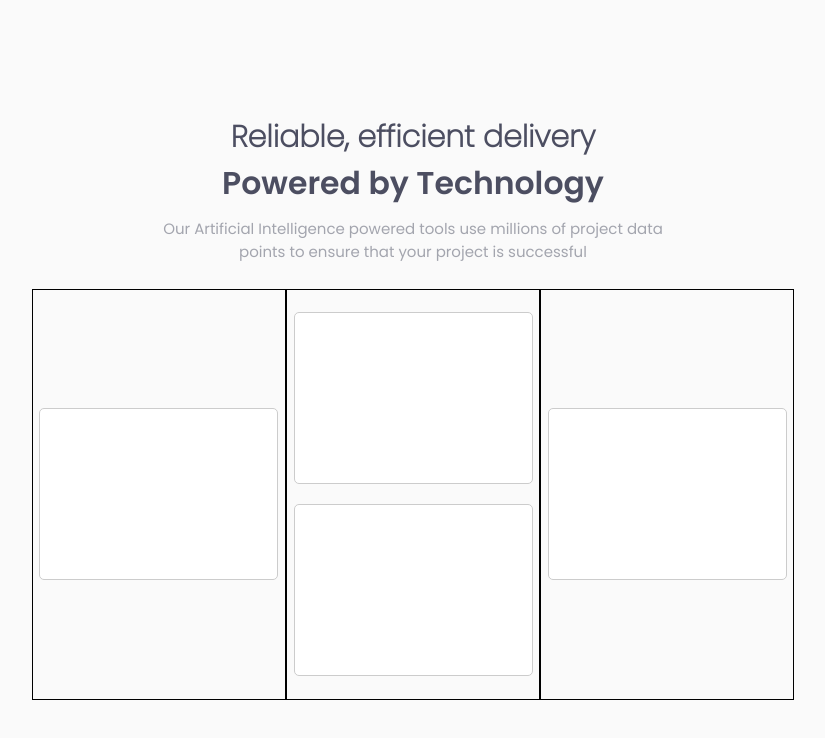
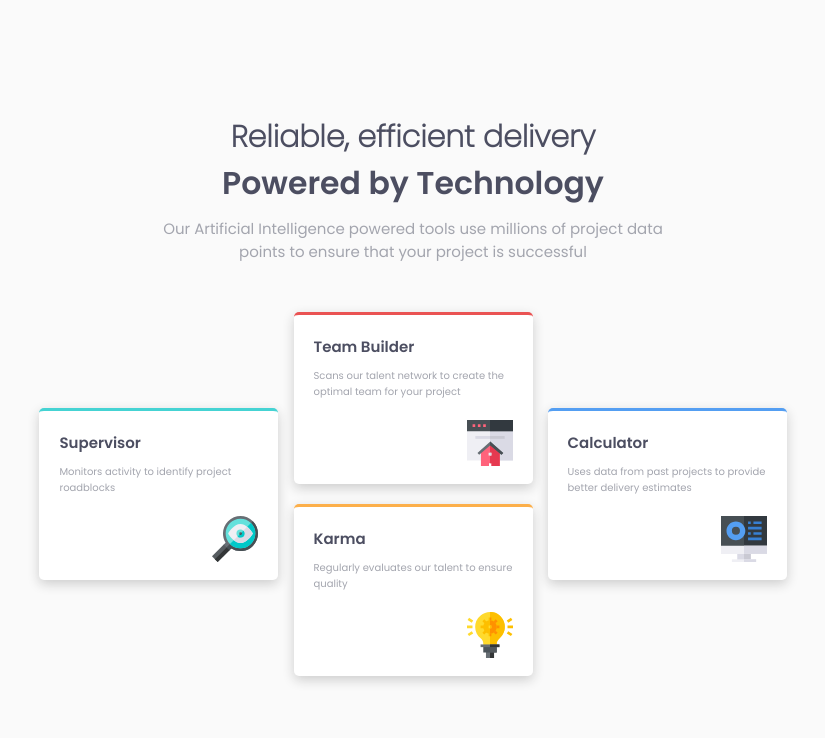
Before and after one commit to vicru5/FMfour-card-feature-section, a plain HTML site: page index.html in a window 1280 px wide. Shown: the whole page, without its empty margins (227-1052 px from the left). Drawn offline with Linux system fonts and the light colour scheme.

Commit message:
Desktop finished

```diff
--- a/index.html
+++ b/index.html
@@ -19,20 +19,28 @@
       <div class="cardsContainer">
         <div class="cards">
           <div class="card">
-
+            <h3>Supervisor</h3>
+            <p>Monitors activity to identify project roadblocks</p>
+            <img src="images/icon-supervisor.svg" alt="supervisor" class="logo">
+          </div>
+        </div>
+        <div class="cards" id="center">
+          <div class="card">
+            <h3>Team Builder</h3>
+            <p>Scans our talent network to create the optimal team for your project</p>
+            <img src="images/icon-team-builder.svg" alt="supervisor" class="logo">
+          </div>
+          <div class="card">
+            <h3>Karma</h3>
+            <p>Regularly evaluates our talent to ensure quality</p>
+            <img src="images/icon-karma.svg" alt="supervisor" class="logo">
           </div>
         </div>
         <div class="cards">
           <div class="card">
-
-          </div>
-          <div class="card">
-
-          </div>
-        </div>
-        <div class="cards">
-          <div class="card">
-
+            <h3>Calculator</h3>
+            <p>Uses data from past projects to provide better delivery estimates</p>
+            <img src="images/icon-calculator.svg" alt="supervisor" class="logo">
           </div>
         </div>
       </div>
--- a/style.css
+++ b/style.css
@@ -99,14 +99,55 @@ main{
 	justify-content: flex-end;
 	flex-basis: 33%;
 	justify-content: center;
-	border: 1px solid black;
 }
 
 .cards .card{
 	margin: 10px 0px;
+	padding: 20px;
 	width: 239px;
 	height: 172px;
-	border: 1px solid #ccc;
 	background-color: white;
 	border-radius: 5px;
+	box-shadow: 0px 4px 12px #CDCDCD;
 }
+
+.card h3{
+	color: var(--Very-Dark-Blue);
+	font-size: 15px;
+	font-family: 'Poppins Bold';
+	text-align-last: left;
+}
+
+.card p{
+	font-family: 'Poppins Regular';
+	text-align: left;
+	color: var(--Grayish-Blue);
+	font-size: 10px;
+	margin-top: 10px;
+}
+
+.card img{
+	width: 46px;
+	height: 46px;
+	display: block;
+	float: right;
+	margin-top: 20px;
+}
+
+.cardsContainer div.cards:first-child > .card{
+	border-top: 3px solid var(--Cyan);
+}
+
+#center div.card:nth-child(1){
+	border-top: 3px solid var(--Red);
+}
+
+
+#center div.card:nth-child(2){
+	border-top: 3px solid var(--Orange);
+}
+
+
+.cardsContainer div.cards:last-child div.card{
+	border-top: 3px solid var(--Blue);
+}
```
